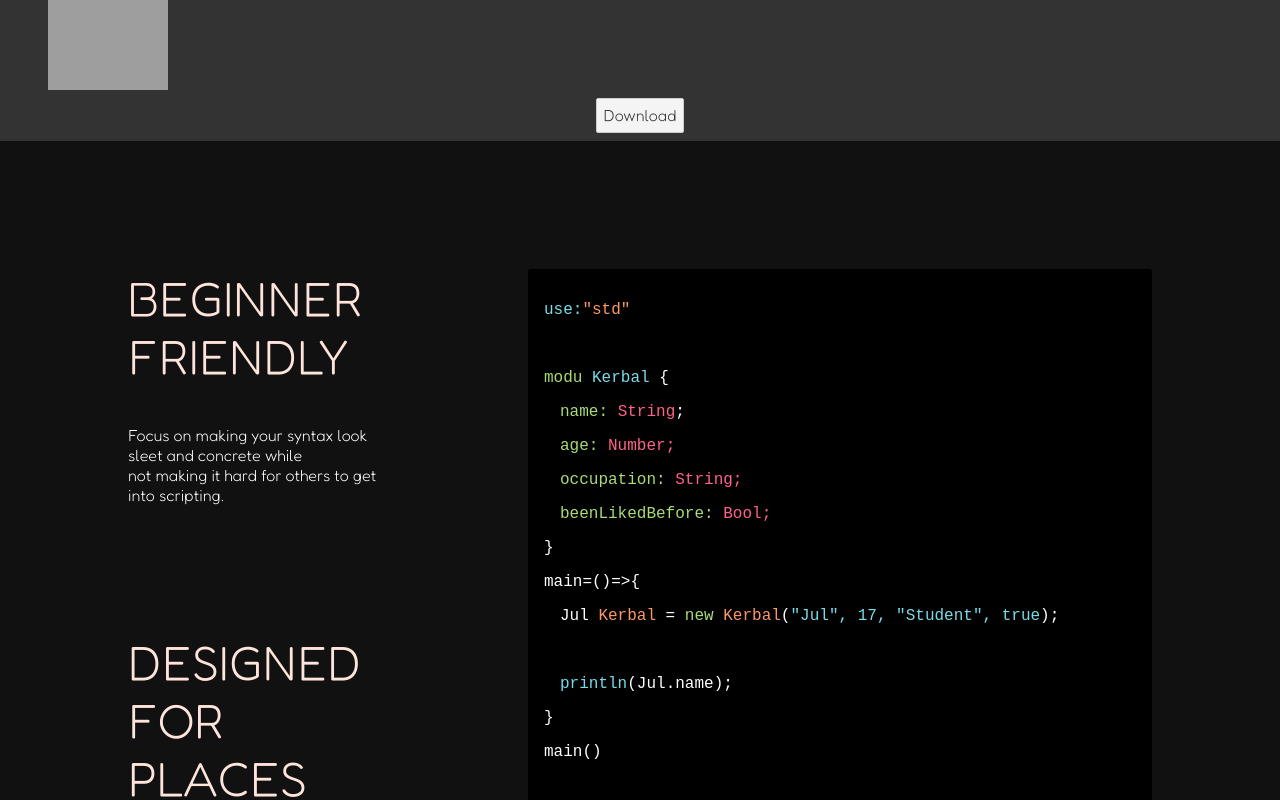
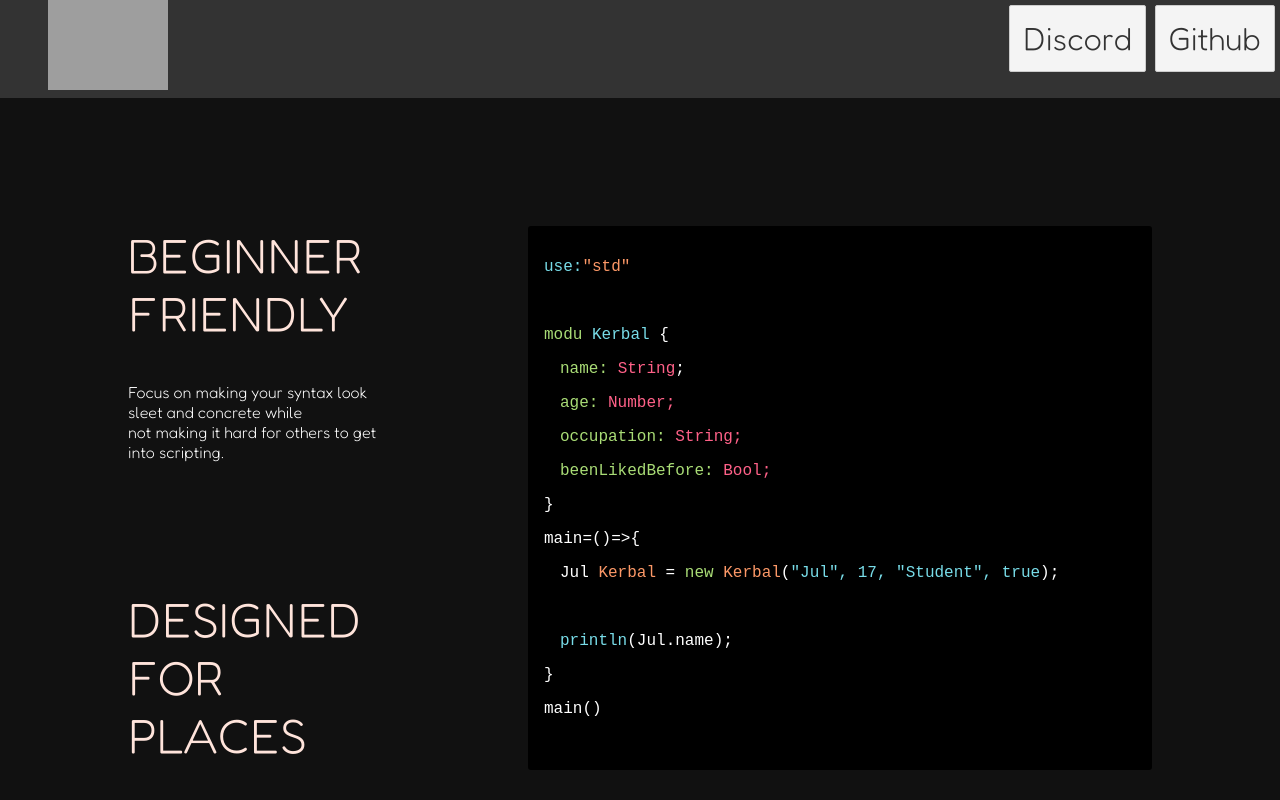
Before and after one commit to ArumLang/arumlang.github.io, a Svelte app: page / in a window 1280 px wide. Shown: the top 800 px of the page. Built offline with nearby package versions, Linux system fonts and the light colour scheme; grey boxes are pictures that could not be loaded; a small style sheet from the web is missing.

Commit message:
Finish links, push to production

```diff
--- a/src/App.svelte
+++ b/src/App.svelte
@@ -21,7 +21,6 @@
 			however, you are able to use it standalone.
 		</p>
 	</div>
-
 </main>
 
 <style lang="scss">
--- a/src/components/Header.svelte
+++ b/src/components/Header.svelte
@@ -2,16 +2,29 @@
 	<!-- TODO: switch CDN from discord lmao -->
 	<h1>
 		<img src="https://cdn.discordapp.com/attachments/948382155455725621/953095963067695164/arum.png" alt="ArumLogo" />
+		<div id="wrapper" style="float: right; display: inline-block;">
+			<button style="max-width: 1rem, height:2rem; text-align: center;" onclick="location.href='https://discord.gg/gCGmraBRQ8'">
+				Discord
+			</button>
+			<button style="max-width: 1rem, height:2rem; text-align: center;" onclick="location.href='https://github.com/ArumLang'">
+				Github
+			</button>
+		</div>
 	</h1>
-	<button>
-		Download
-	</button>
 </header>
 
 <style lang="scss">
 	header {
 		background-color: #333;
 		// padding-left: 17.5rem;
+	}
+
+	#wrapper {
+		display: flex;
+		flex-direction: row;
+		justify-content: center;
+		align-items: center;
+		padding: 5px;
 	}
 
 	h1 {
```
